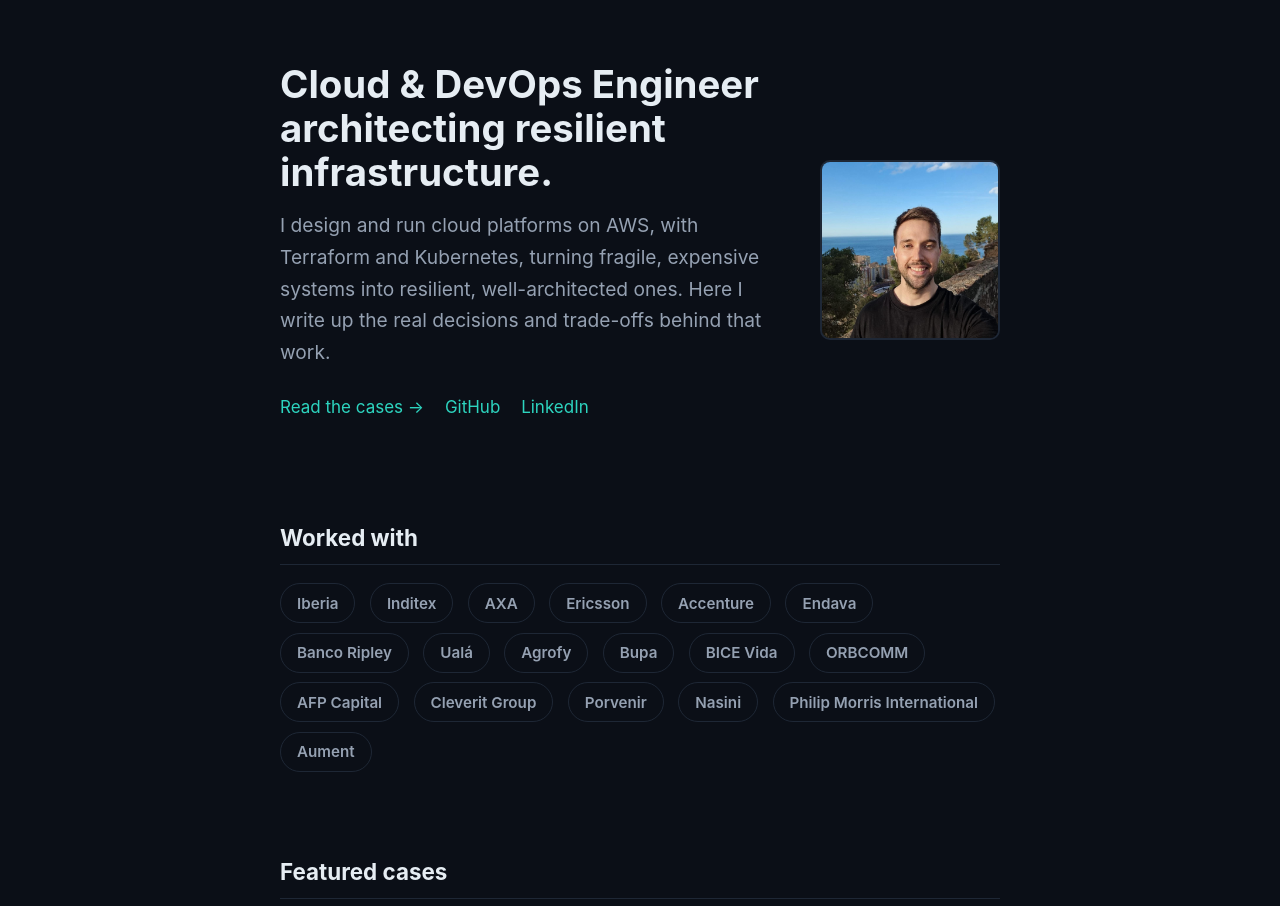
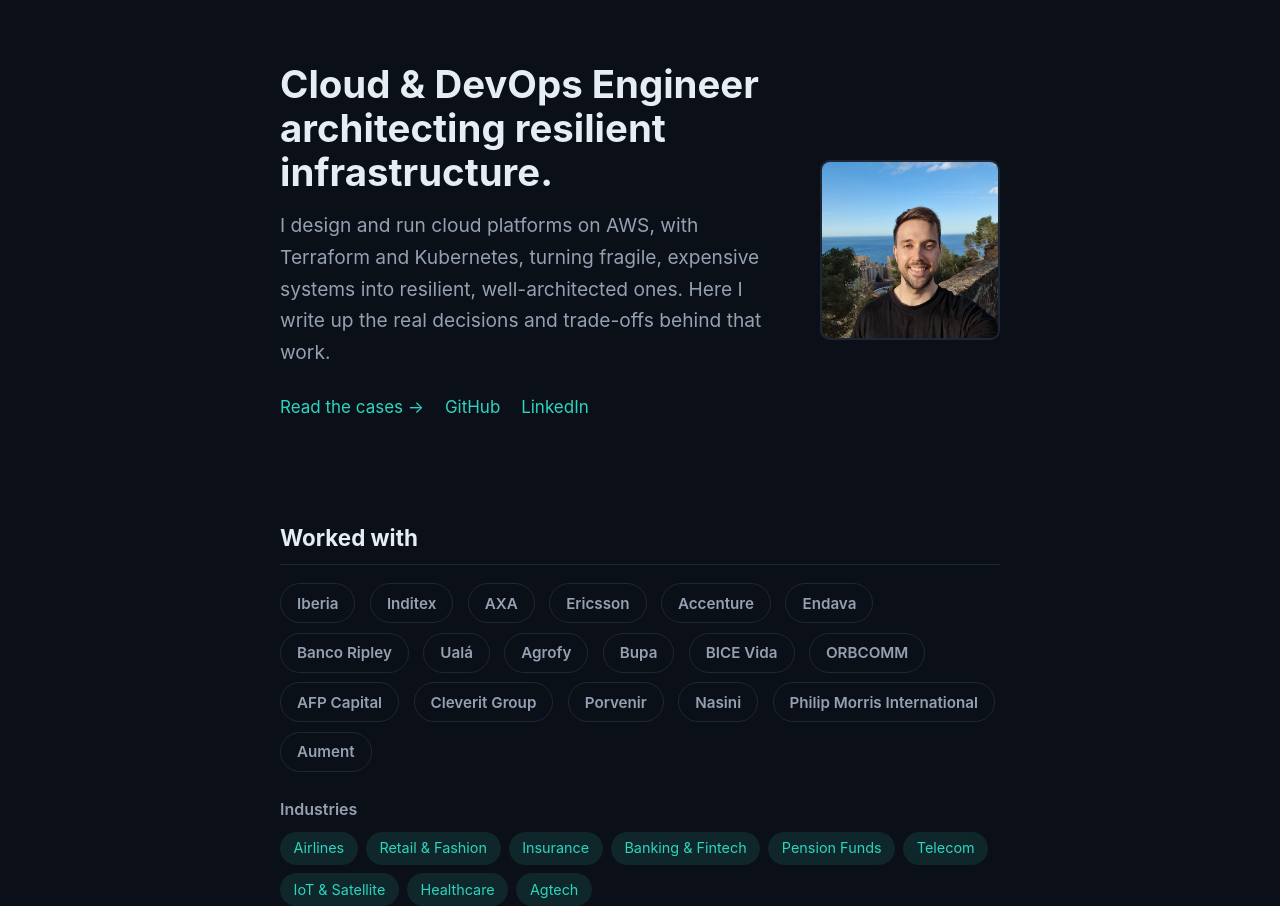
Before and after one commit to NicolasAndresCalvo/portfolio-web, an Astro site: page / in a window 1280 px wide. Shown: the part 63-969 px from the top of the page. Built offline with nearby package versions, Linux system fonts and the light colour scheme; Astro itself is replaced by a stand-in of ours; some packages are replaced by stand-ins of ours.

Commit message:
feat: add industries below the company list

```diff
--- a/src/pages/index.astro
+++ b/src/pages/index.astro
@@ -13,6 +13,11 @@ const featured = await Promise.all(cases.slice(0, 3).map(async (c) => {
 const fmt = (d) => d.toLocaleDateString('en-US', { year: 'numeric', month: 'short' });
 
 const activeCerts = certs.filter((c) => c.active);
+
+const industries = [
+  "Airlines", "Retail & Fashion", "Insurance", "Banking & Fintech",
+  "Pension Funds", "Telecom", "IoT & Satellite", "Healthcare", "Agtech",
+];
 ---
 <BaseLayout>
   <section class="hero">
@@ -42,6 +47,11 @@ const activeCerts = certs.filter((c) => c.active);
             : <span>{c.name}</span>}
         </li>
       ))}
+    </ul>
+
+    <h3 class="industries-title">Industries</h3>
+    <ul class="industries">
+      {industries.map((i) => <li>{i}</li>)}
     </ul>
   </section>
 
@@ -100,6 +110,10 @@ const activeCerts = certs.filter((c) => c.active);
   .logos li a, .logos li span { display: inline-block; border: 1px solid var(--border); border-radius: 999px; padding: .4rem 1rem; color: var(--fg-muted); font-weight: 600; font-size: .95rem; transition: color .15s, border-color .15s; }
   .logos li a:hover { color: var(--accent); border-color: var(--accent); text-decoration: none; }
 
+  .industries-title { margin: 1.5rem 0 .6rem; font-size: 1rem; color: var(--fg-muted); font-weight: 600; }
+  .industries { list-style: none; padding: 0; margin: 0; display: flex; flex-wrap: wrap; gap: .5rem; }
+  .industries li { background: var(--accent-soft); color: var(--accent); border-radius: 999px; padding: .3rem .85rem; font-size: .9rem; }
+
   .cta-band { margin: 3rem 0 1rem; padding: 1.5rem 1.75rem; border: 1px solid var(--border); border-radius: var(--radius); background: var(--bg-soft); display: flex; align-items: center; justify-content: space-between; gap: 1.25rem; flex-wrap: wrap; }
   .cta-band h2 { margin: 0; border: 0; font-size: 1.3rem; }
   .cta-band p { margin: .35rem 0 0; color: var(--fg-muted); }
```
